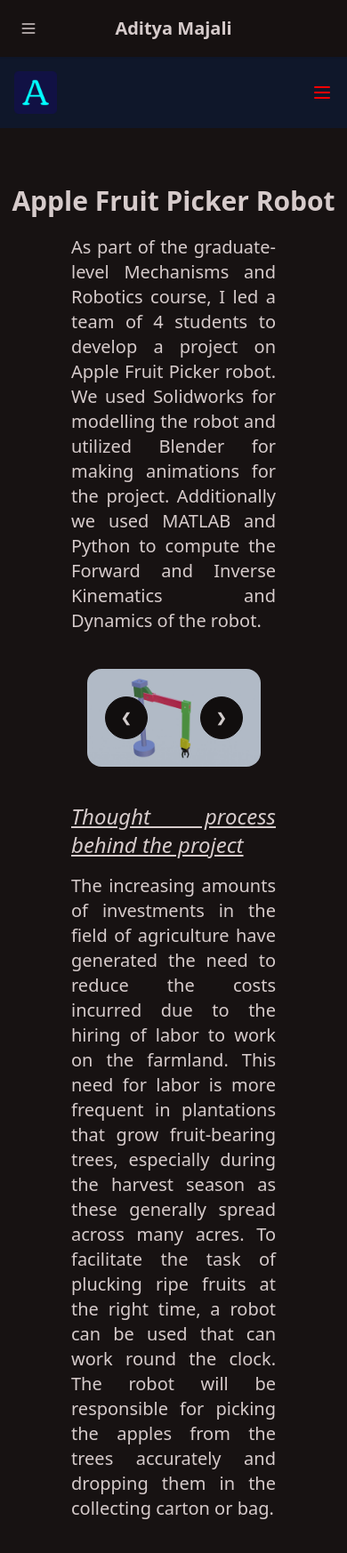
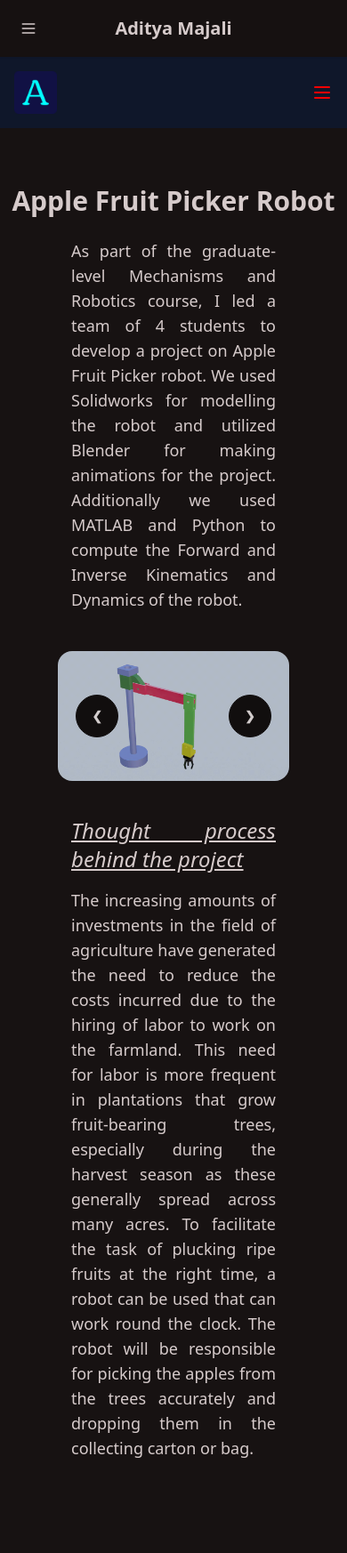
Before and after one commit to adityamajali/adityamajali.github.io, an Astro site: page /projects/apple-fruit-picker in a window 390 px wide. Shown: the whole page at 89% size. After the commit the page ends 1682 px from the top, so only its background shows below. Built offline with nearby package versions, Linux system fonts and the light colour scheme; Astro itself is replaced by a stand-in of ours.

Commit message:
Responsive text/image update

```diff
--- a/src/components/ImageCarousel.astro
+++ b/src/components/ImageCarousel.astro
@@ -1,5 +1,5 @@
 <div class="flex justify-center items-center my-10">
-    <div class="carousel content-center rounded-box w-1/2 transition-transform duration-[600ms] ease-in-out motion-reduce:transition-none">
+    <div class="carousel content-center rounded-box w-2/3 md:w-1/2 transition-transform duration-[600ms] ease-in-out motion-reduce:transition-none">
         <div id="slide1" class="carousel-item relative w-full">
           <img src="/projects/Apple Fruit Picker/animation-video.gif" class="w-full" />
           <div class="absolute flex justify-between transform -translate-y-1/2 left-5 right-5 top-1/2">
--- a/src/pages/projects.astro
+++ b/src/pages/projects.astro
@@ -11,7 +11,7 @@ import HorizontalCard from "../components/HorizontalCard.astro";
   <HorizontalCard
     title="Apple Fruit Picker Robot"
     img="/projects/Apple Fruit Picker/blender-isometric.jpg"
-    desc="As part of the Mechanisms & Robotics course - Worked with Solidworks and AutoCAD to deisgn a 6-DOF robot"
+    desc="As part of the Mechanisms & Robotics course - Worked with Solidworks and AutoCAD to design a 6-DOF robot. Computed the Forward and Inverse Kinematics and Dynamics of the robot using MATLAB and Python."
     url="/projects/apple-fruit-picker"
     badge="NEW"
   />
--- a/src/pages/projects/apple-fruit-picker.astro
+++ b/src/pages/projects/apple-fruit-picker.astro
@@ -8,7 +8,7 @@ import ImageCarousel from "../../components/ImageCarousel.astro";
 <div class="mb-5 text-center">
     <div class="text-3xl w-full font-bold items-between">Apple Fruit Picker Robot</div>
 </div>
-<p class="mb-10 text-justify items-left text-xl mx-10 px-10" >
+<p class="mb-10 text-justify items-left mx-10 px-10 py-1 text-lg md:text-2xl" >
     As part of the graduate-level Mechanisms and Robotics course, I led a team of 4 students to develop a project on Apple Fruit Picker robot.
     We used Solidworks for modelling the robot and utilized Blender for making animations for the project. Additionally we used MATLAB and Python to
     compute the Forward and Inverse Kinematics and Dynamics of the robot.
@@ -24,7 +24,7 @@ import ImageCarousel from "../../components/ImageCarousel.astro";
     <p class="mb-4 text-justify italic items-left text-2xl mx-10 px-10 underline">
         Thought process behind the project
     </p>
-    <p class="mb-10 text-justify items-left text-xl mx-10 px-10">
+    <p class="mb-10 text-justify items-left text-lg md:text-2xl mx-10 px-10">
     The increasing amounts of investments in the field of agriculture have generated the need to reduce the costs incurred due to the
     hiring of labor to work on the farmland. This need for labor is more frequent in plantations that grow fruit-bearing trees,
     especially during the harvest season as these generally spread across many acres. To facilitate the task of plucking ripe fruits at the right time,
```
